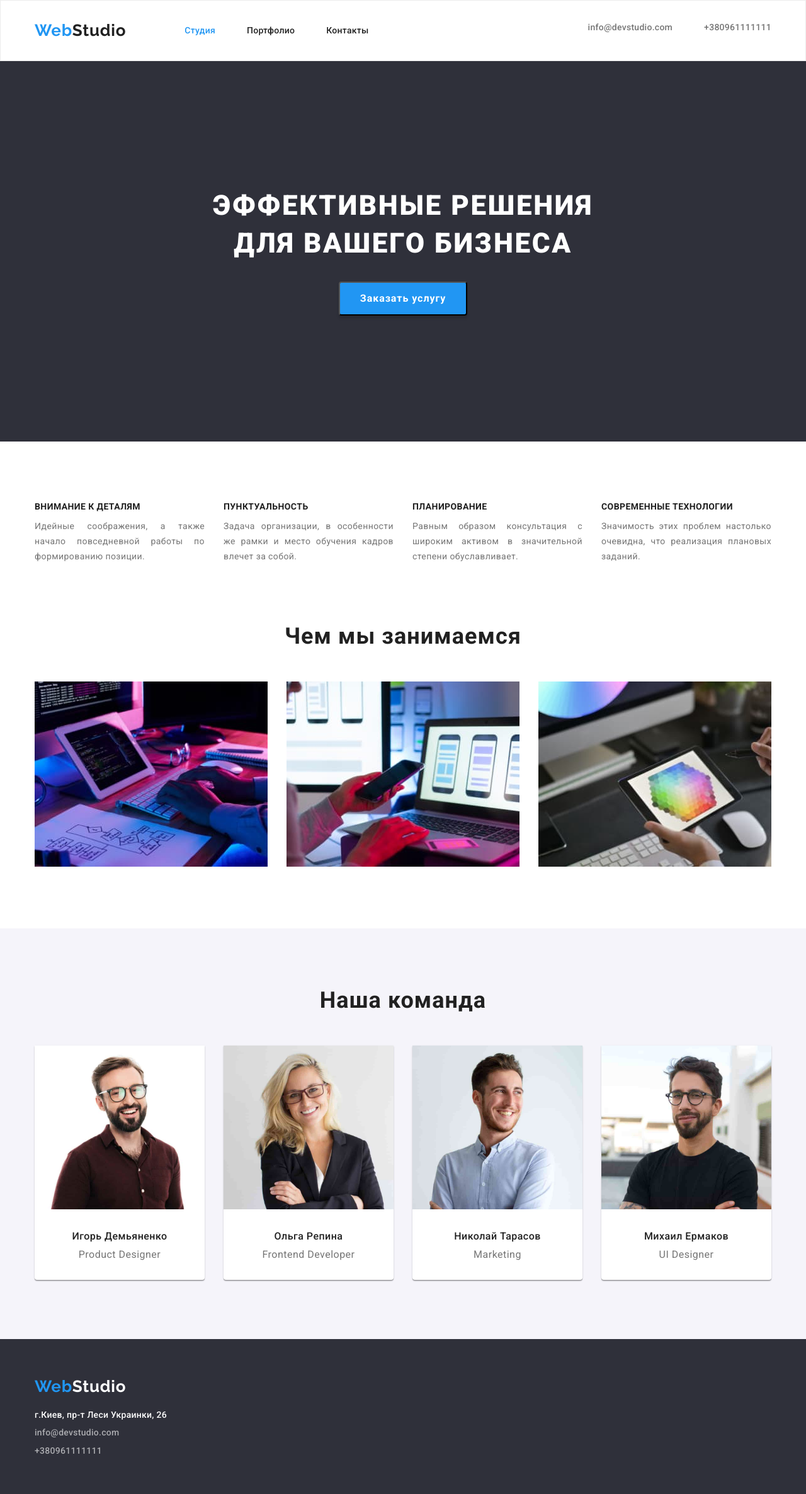
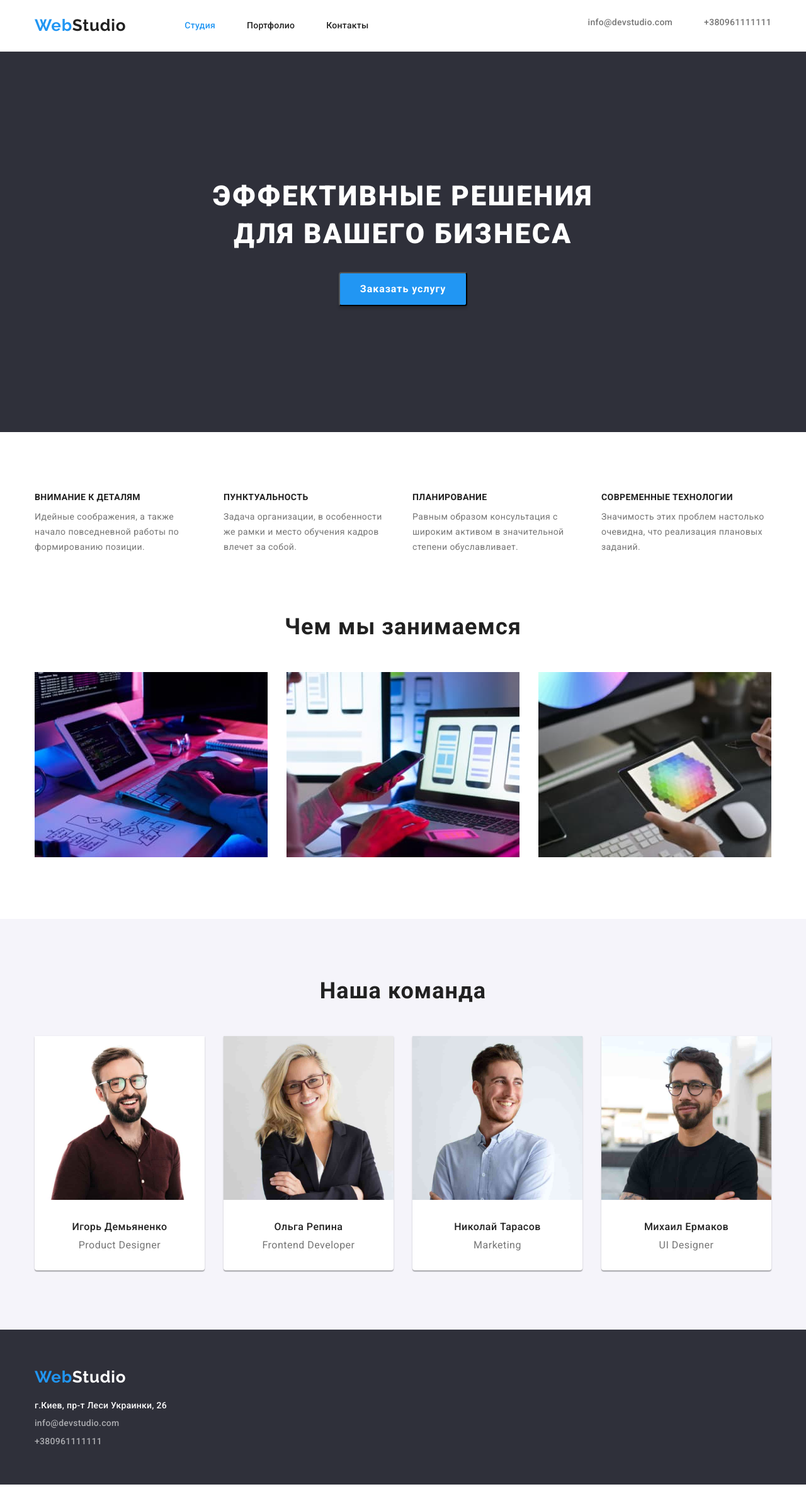
Before and after one commit to apetrova7/goit-markup-hw-03, a plain HTML site: page index.html in a window 1280 px wide. Shown: the whole page at 63% size. Drawn offline with nearby package versions, Linux system fonts and the light colour scheme.

Commit message:
hw03-fin

```diff
--- a/css/styles.css
+++ b/css/styles.css
@@ -125,9 +125,9 @@ body {
 }
 
 .header {
-    padding-top: 32px;
-    padding-bottom: 32px;
-    border: 1px solid #ECECEC;
+    padding-top: 25px;
+    padding-bottom: 25px;
+    border-bottom: 1px solid #ECECEC;
 }
 
 .header .container {
@@ -249,7 +249,6 @@ body {
 }
 
 .feature-text {
-    text-align: justify;
     font-size: 14px;
     line-height: 1.71;
     letter-spacing: 0.03em;
@@ -278,7 +277,6 @@ body {
     line-height: 1.18;
     text-align: center;
     letter-spacing: 0.03em;
-    margin-top: 30px;
     margin-bottom: 10px;
 }
 
@@ -287,7 +285,11 @@ body {
     line-height: 1.18;
     text-align: center;
     letter-spacing: 0.03em;
-    margin-bottom: 30px;
+}
+
+.team-details {
+    padding-top: 30px;
+    padding-bottom: 30px;
 }
 
 .portfolio-menu {
@@ -326,14 +328,17 @@ body {
     font-size: 18px;
     line-height: 2;
     letter-spacing: 0.06em;
-    margin: 20px 24px 5px 24px;
+    margin-bottom: 5px;
 }
 
 .portfolio-project {
     font-size: 16px;
     line-height: 1.87;
     letter-spacing: 0.03em;
-    margin: 0 24px 20px 24px;
+}
+
+.portfolio-details {
+    padding: 20px 24px;
 }
 
 
--- a/index.html
+++ b/index.html
@@ -99,23 +99,31 @@
                 <ul class="team-list list">
                     <li class="team-item">
                         <img src="./images/team1.jpg" alt="портрет мужчины" width="270" height="260">
+                        <div class="team-details">
                             <h3 class="member-name title">Игорь Демьяненко</h3>
                             <p class="member-position" lang="en">Product Designer</p>
+                        </div>
                     </li>
                     <li class="team-item">
                         <img src="./images/team2.jpg" alt="портрет девушки" width="270" height="260">
+                        <div class="team-details">
                             <h3 class="member-name title">Ольга Репина</h3>
                             <p class="member-position" lang="en">Frontend Developer</p>
+                        </div>
                     </li>
                     <li class="team-item">
                         <img src="./images/team3.jpg" alt="портрет мужчины" width="270" height="260">
+                        <div class="team-details">
                             <h3 class="member-name title">Николай Тарасов</h3>
                             <p class="member-position" lang="en">Marketing</p>
+                        </div>
                     </li>
                     <li class="team-item">
                         <img src="./images/team4.jpg" alt="портрет мужчины" width="270" height="260">
+                        <div class="team-details">
                             <h3 class="member-name title">Михаил Ермаков</h3>
                             <p class="member-position" lang="en">UI Designer</p>
+                        </div>
                     </li>
                 </ul>
             </div>
```
Also changed, not shown: portfolio.html (+18 -0 lines). Lines whose indentation alone changed are shown as unchanged.
